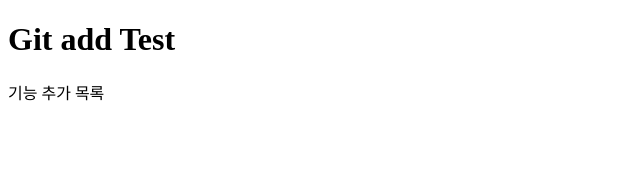
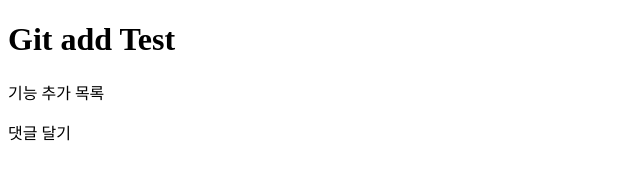
Before and after one commit to kongi59/online, a plain HTML site: page index.html in a window 1280 px wide. Shown: the full height of the page, 0-640 px from the left. Drawn offline with Linux system fonts and the light colour scheme.

Commit message:
댓글 기능 추가

```diff
--- a/index.html
+++ b/index.html
@@ -8,5 +8,6 @@
 <body>
     <h1>Git add Test</h1>
     <div>기능 추가 목록</div>
+    <p>댓글 달기</p>
 </body>
 </html>
```
